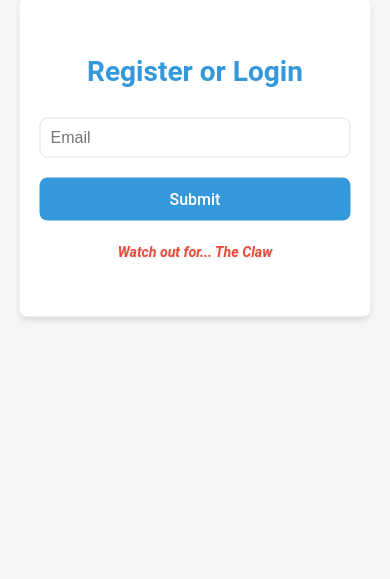
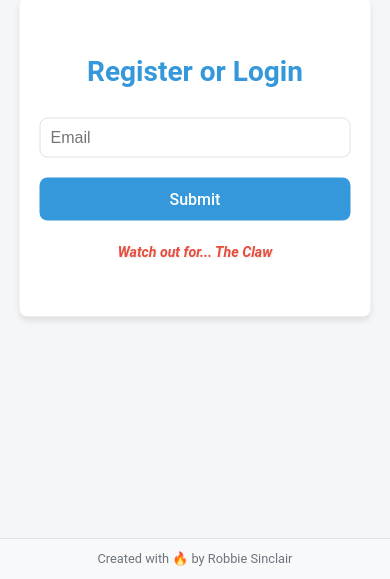
Before and after one commit to rlmsinclair/thestoryevolves-website, a React (Vite) app: page / in a window 390 px wide. Shown: the part 265-844 px from the top of the page. Built offline with nearby package versions, Linux system fonts and the light colour scheme.

Commit message:
Updated mobile

```diff
--- a/src/App.css
+++ b/src/App.css
@@ -366,3 +366,21 @@ body {
   color: #721c24;
   border: 1px solid #f5c6cb;
 }
+
+.footer {
+  position: fixed;
+  left: 0;
+  bottom: 0;
+  width: 100%;
+  background-color: #f8f9fa;
+  color: #6c757d;
+  text-align: center;
+  padding: 10px 0;
+  font-size: 0.8rem;
+  border-top: 1px solid #dee2e6;
+}
+
+/* Adjust main content to not be hidden by footer */
+.container, .lobby-container, .profile-container {
+  padding-bottom: 40px; /* Adjust this value based on your footer height */
+}
--- a/src/App.tsx
+++ b/src/App.tsx
@@ -6,6 +6,7 @@ import RegisterLogin from './components/RegisterLogin';
 import Play from './components/Play';
 import Lobby from './components/Lobby';
 import Profile from './components/Profile';
+import Footer from './components/Footer';
 
 function App() {
   return (
@@ -17,6 +18,7 @@ function App() {
           <Route path="/play" element={<Play />} />
           <Route path="/profile" element={<Profile />} />
         </Routes>
+        <Footer />
       </div>
     </Router>
   );
--- /dev/null
+++ b/src/components/Footer.tsx
@@ -0,0 +1,19 @@
+import React from 'react';
+import { useLocation } from 'react-router-dom';
+
+const Footer: React.FC = () => {
+  const location = useLocation();
+
+  // Don't render the footer on the Play screen
+  if (location.pathname === '/play') {
+    return null;
+  }
+
+  return (
+    <footer className="footer">
+      Created with 🔥 by Robbie Sinclair
+    </footer>
+  );
+};
+
+export default Footer;
```
